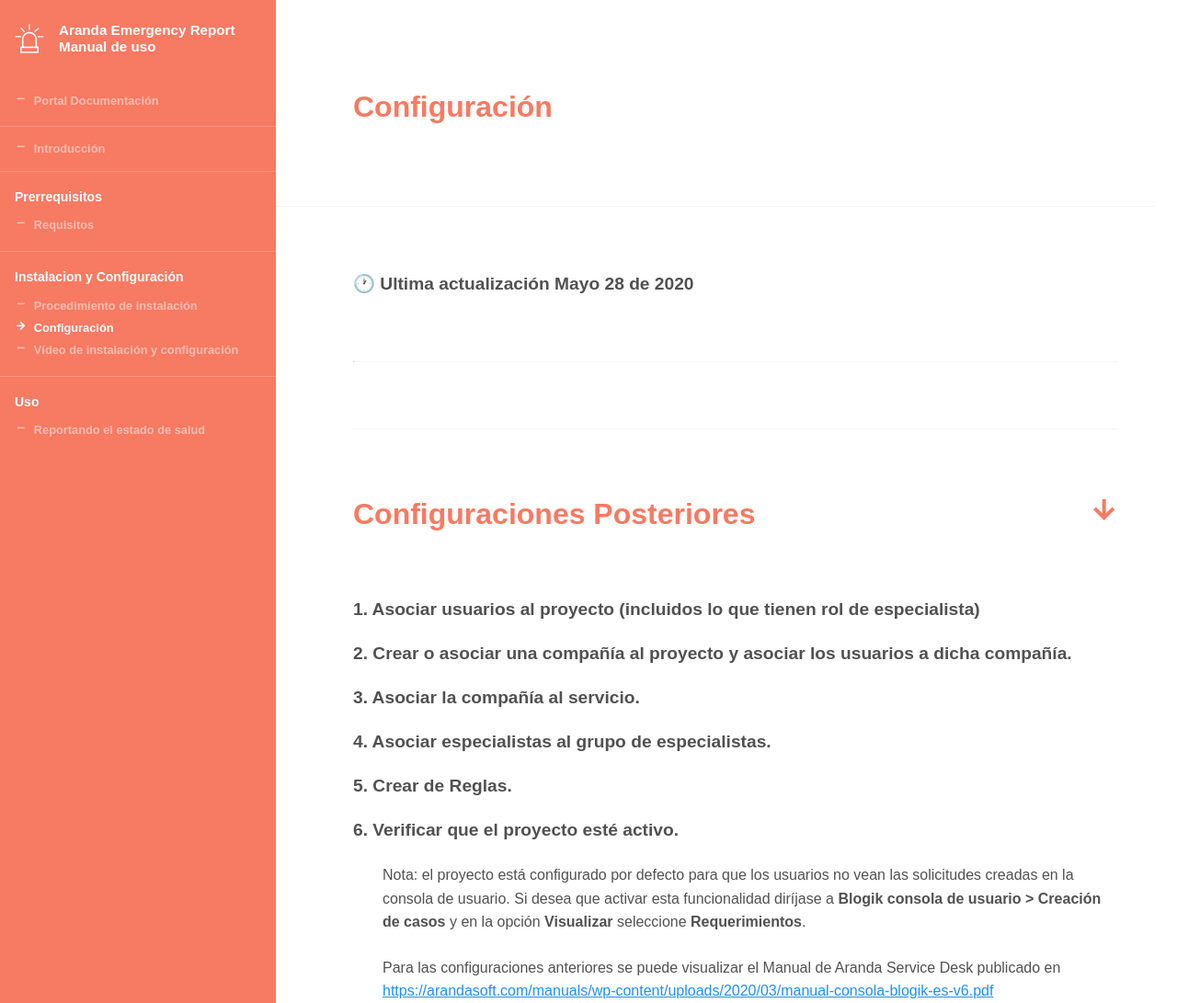
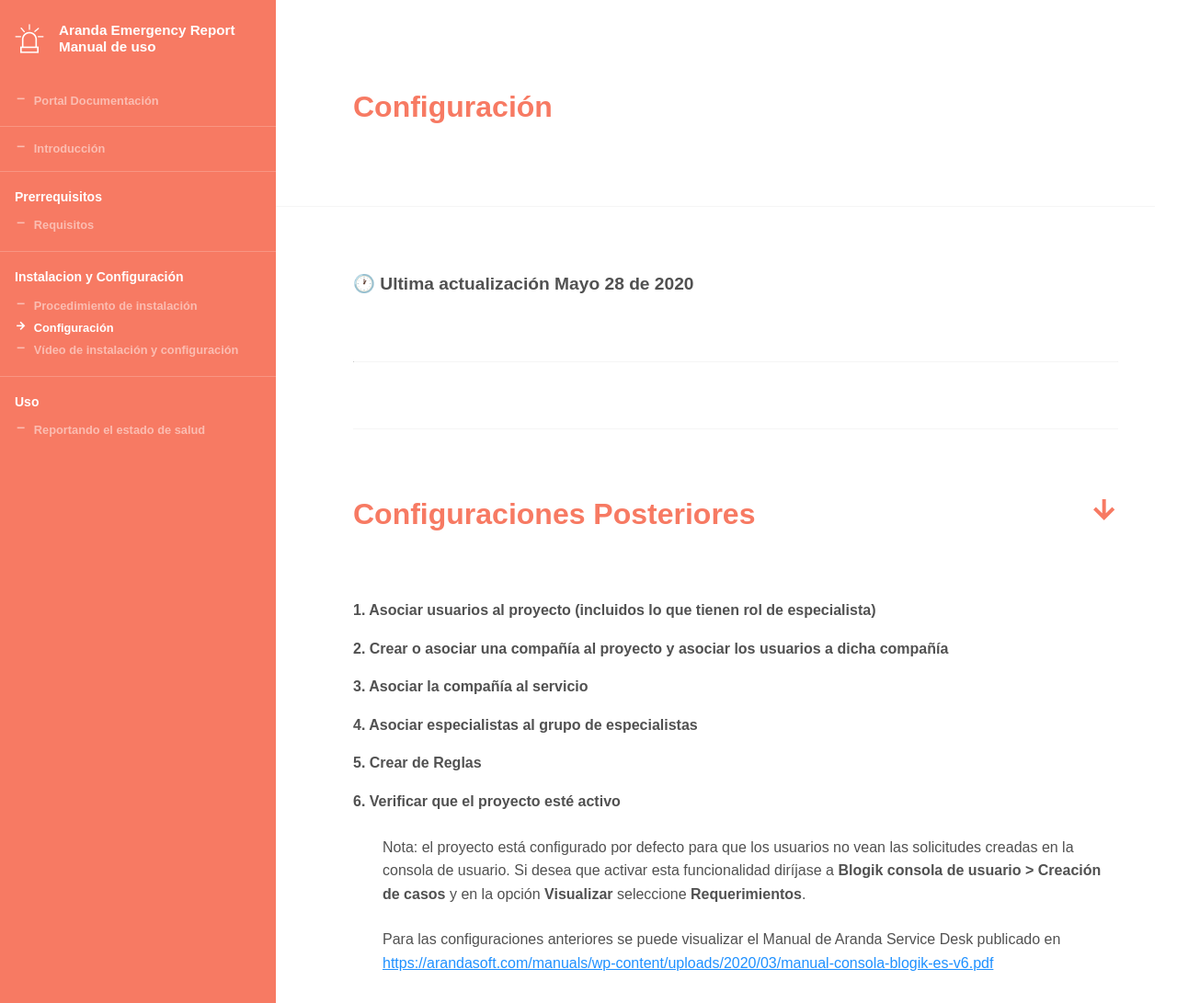
Before and after one commit to Nats85/ArandaEmergencyReport, a Jekyll site: the page built from _docs/configuracion/02-configuración.md, in a window 1280 px wide and 1091 px high. Shown: the whole window at 92% size. Built offline with Jekyll 4.4.1, drawn with Linux system fonts in a browser that asks for light colours.

```diff
--- a/_docs/configuracion/02-configuración.md
+++ b/_docs/configuracion/02-configuración.md
@@ -9,17 +9,17 @@ info:
 
 # Configuraciones Posteriores
 
-##   1. Asociar usuarios al proyecto (incluidos lo que tienen rol de especialista)
+**1. Asociar usuarios al proyecto (incluidos lo que tienen rol de especialista)**
 
-##   2. Crear o asociar una compañía al proyecto y asociar los usuarios a dicha compañía.
+**2. Crear o asociar una compañía al proyecto y asociar los usuarios a dicha compañía**
 
-##   3. Asociar la compañía al servicio.
+**3. Asociar la compañía al servicio**
 
-##   4. Asociar especialistas al grupo de especialistas.
+**4. Asociar especialistas al grupo de especialistas**
 
-##   5. Crear de Reglas.
+**5. Crear de Reglas**
 
-##   6. Verificar que el proyecto esté activo.
+**6. Verificar que el proyecto esté activo**
 
 
 
```
